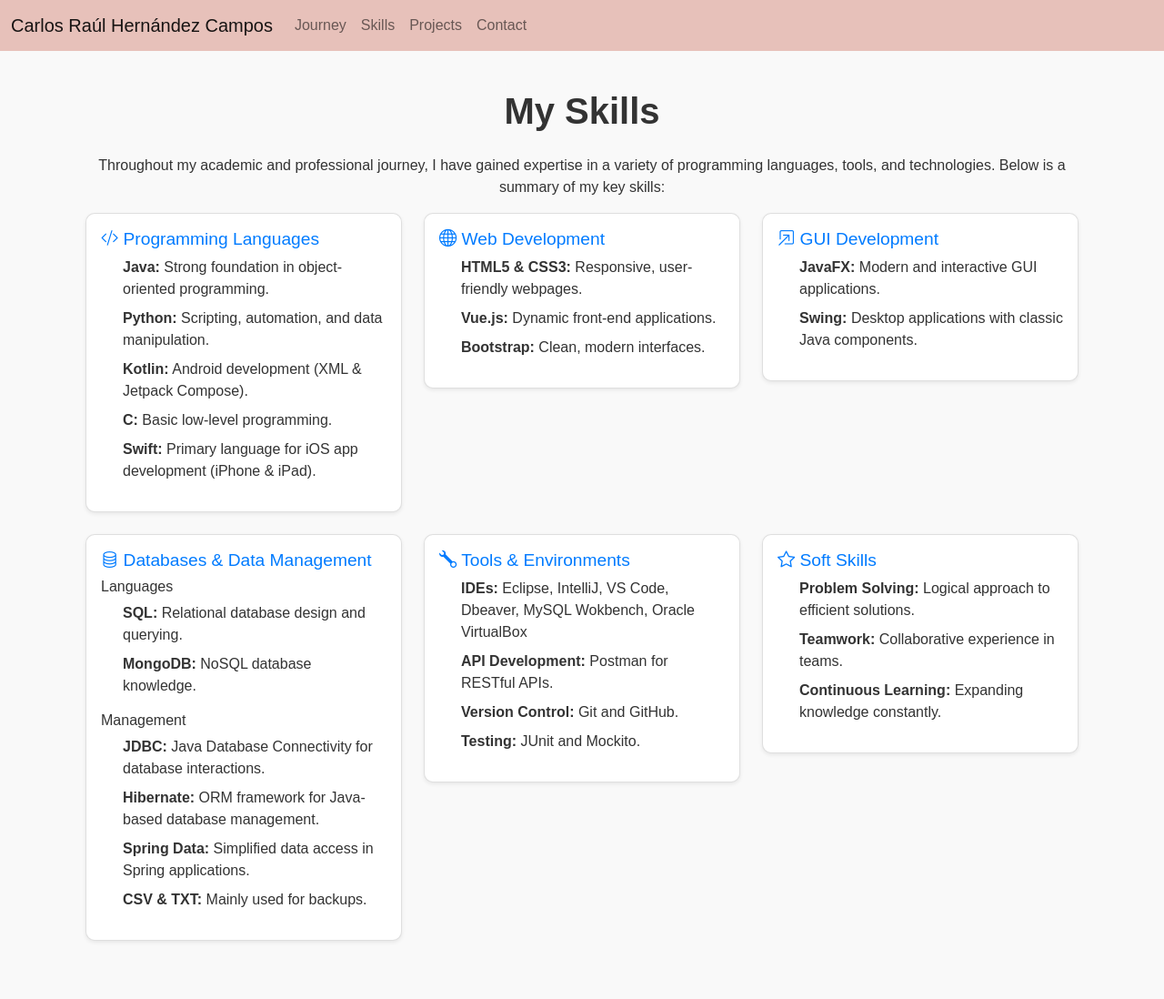
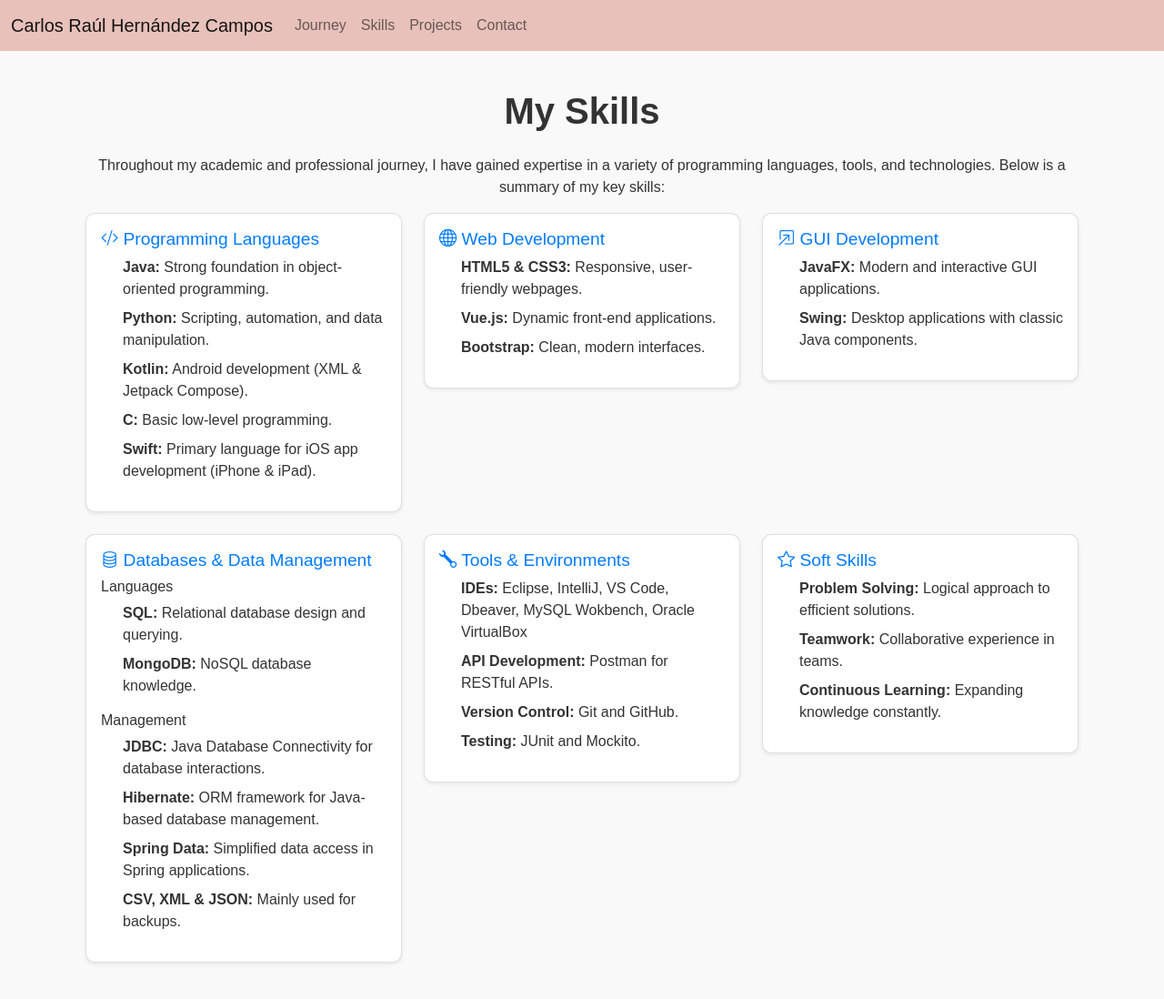
Before and after one commit to CarlosHernandezCR/CarlosHernandezCR.github.io, a Jekyll site: the page built from _pages/skills.md, in a window 1280 px wide and 1130 px high. Shown: the top 1098 px of the window at 91% size. Built offline with Jekyll 4.4.1, drawn with Linux system fonts in a browser that asks for light colours.

Commit message:
Update skills.md

```diff
--- a/_pages/skills.md
+++ b/_pages/skills.md
@@ -62,7 +62,7 @@ layout: default
                 <li><strong>JDBC:</strong> Java Database Connectivity for database interactions.</li>
                 <li><strong>Hibernate:</strong> ORM framework for Java-based database management.</li>
                 <li><strong>Spring Data:</strong> Simplified data access in Spring applications.</li>
-                <li><strong>CSV & TXT:</strong> Mainly used for backups.</li>
+                <li><strong>CSV, XML & JSON:</strong> Mainly used for backups.</li>
               </ul>
             </div>
           </div>
```
